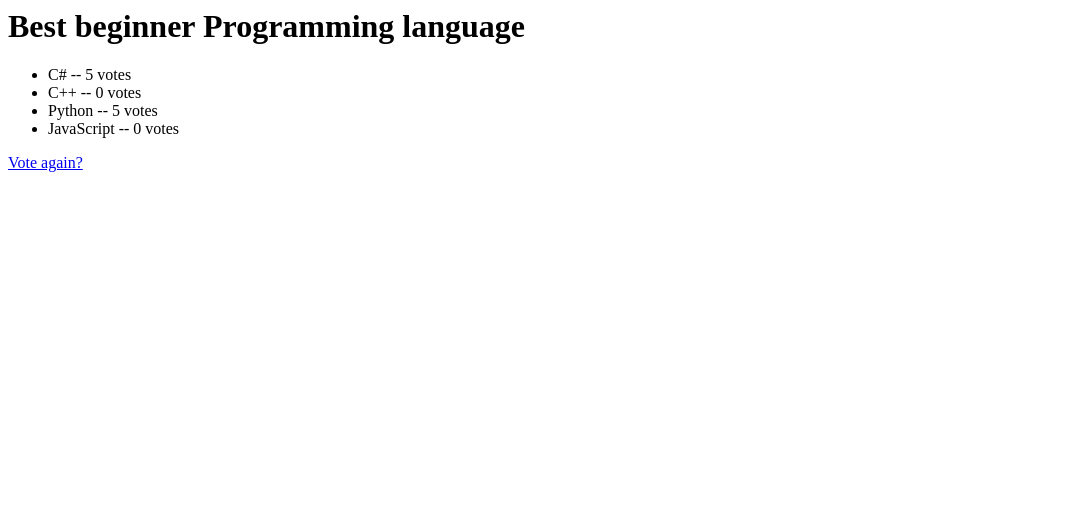
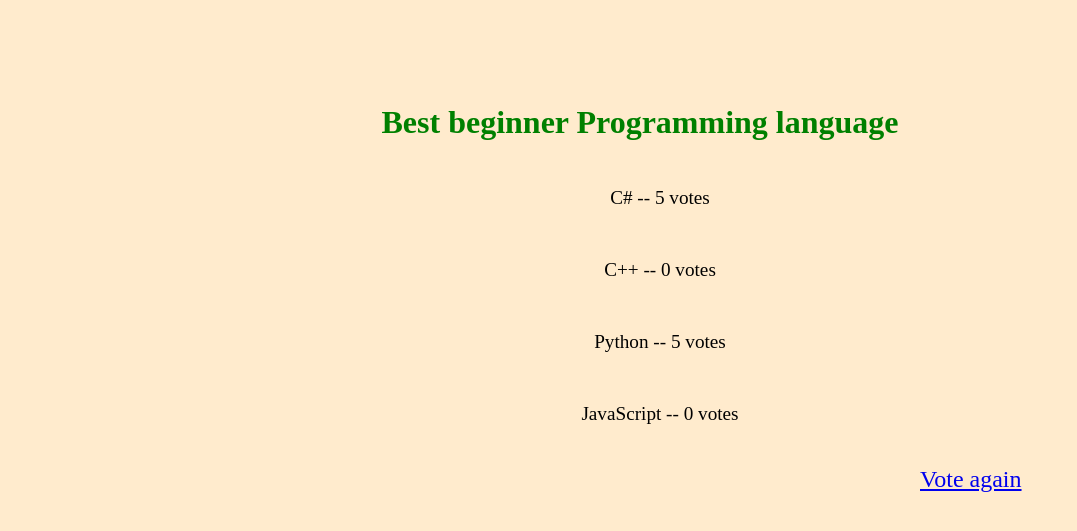
Before and after one commit to nyarko-i/Polls, a Django app: page /polls/1/results/ in a window 1280 px wide. Shown: the top 531 px of the page, without its empty margins (0-1077 px from the left). Run offline with Django 4.2, Linux system fonts and the light colour scheme; data comes from the database, SQL or seed files in the repository; both versions use the stored data as it was after the commit.

Commit message:
changes made on html

```diff
--- a/mysite/polls/static/polls/style.css
+++ b/mysite/polls/static/polls/style.css
@@ -4,6 +4,7 @@
 }
 
 body{
+    /* background-image: url(templates/bgg.jpeg); */
     background-color: blanchedalmond;
 }
 
--- a/mysite/polls/templates/polls/results.html
+++ b/mysite/polls/templates/polls/results.html
@@ -1,11 +1,13 @@
 <html>
-    <h1>{{ question.question_text }}</h1>
+        {% load static %}
+    <link rel="stylesheet" href="{% static 'polls/style.css'%}">
+    <h1 style="text-align: center; padding-top: 3em; color: green;">{{ question.question_text }}</h1>
 
-<ul>
+<ul style="text-align: center; list-style-type: none;">
 {% for choice in question.choice_set.all %}
-    <li>{{ choice.choice_text }} -- {{ choice.votes }} vote{{ choice.votes|pluralize }}</li>
+    <li style="text-decoration: none; font-size: larger; padding: 1.3em;">{{ choice.choice_text }} -- {{ choice.votes }} vote{{ choice.votes|pluralize }}</li>
 {% endfor %}
 </ul>
 
-<a href="{% url 'polls:detail' question.id %}">Vote again?</a>
+<a style="font-size: x-large; margin-left: 38em; ;" href="{% url 'polls:detail' question.id %}">Vote again</a>
 </html>
```
Also changed, not shown: mysite/polls/templates/polls/index.html (+4 -4 lines), mysite/db.sqlite3, mysite/polls/templates/polls/bgg.jpeg (added).
